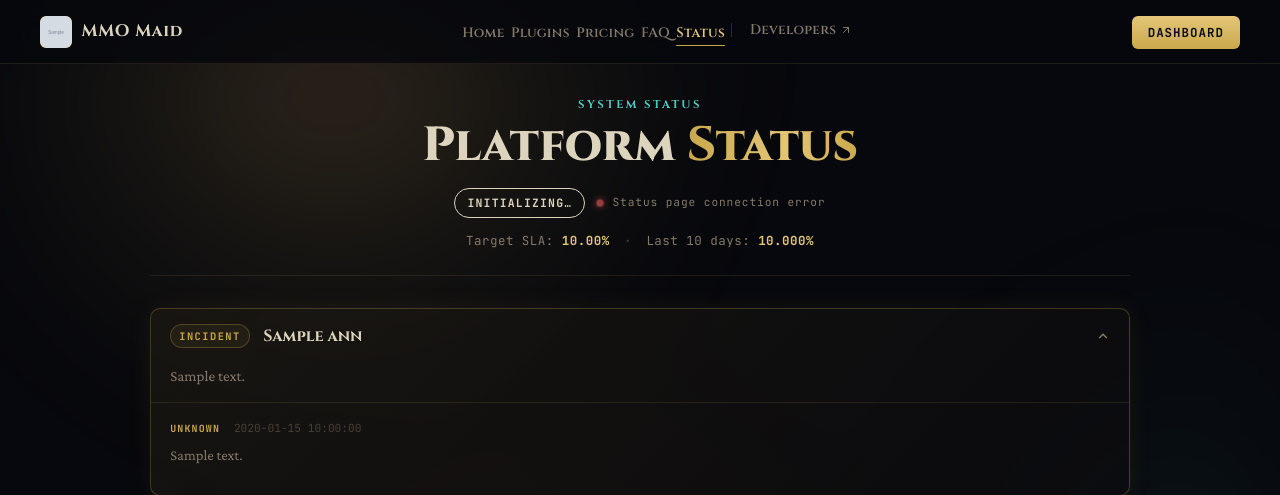
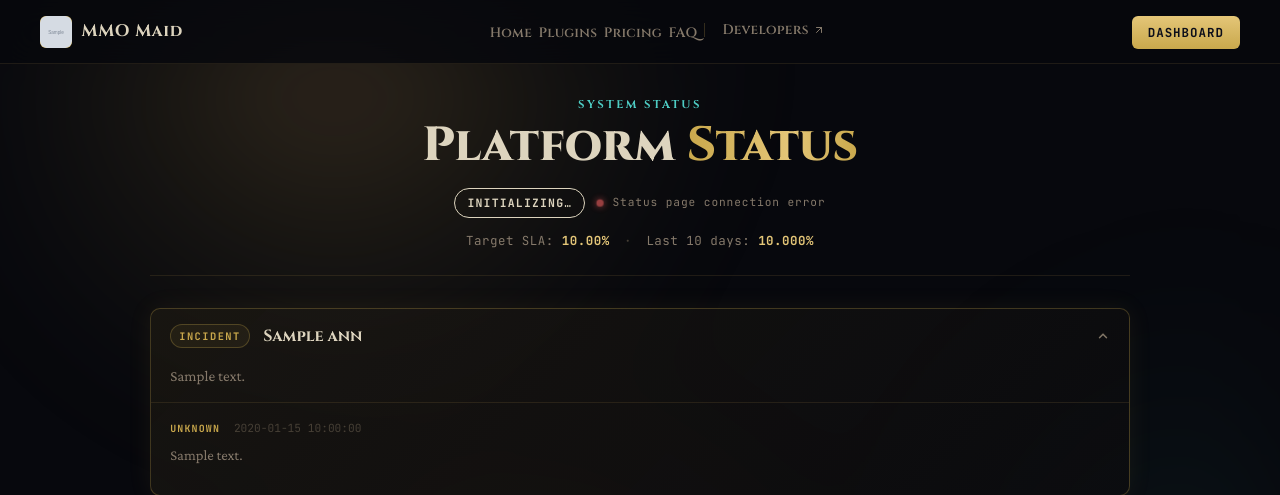
Before and after one commit to NotUSeee/aifaq, a Python web app: template src/status_service/templates/status.html in a window 1280 px wide. Shown: the top 495 px of the page. Run offline with Jinja, Linux system fonts and the light colour scheme; the template is opened without the code that fills it: most values are stand-ins (such as "Sample title", 1, 10 or a date in 2020); grey boxes marked "Sample" are stand-in pictures; some libraries are stand-ins or nearby versions.

Commit message:
status: remove "Status" link from nav
Mirror the landing page's nav structure — Status lives in the footer
on every page, not the top nav. The page is the status page; a link
back to itself in the nav is redundant.

Side effect: no nav link is `.active` anymore, so the gold underline
indicator stays hidden (the JS bails when no active anchor is found).

Co-Authored-By: Claude Opus 4.7 (1M context) <noreply@anthropic.com>

```diff
--- a/src/status_service/templates/status.html
+++ b/src/status_service/templates/status.html
@@ -20,7 +20,6 @@
     <li><a href="https://mmomaid.cloud/#plugins"  role="tab" aria-selected="false">Plugins</a></li>
     <li><a href="https://mmomaid.cloud/#pricing"  role="tab" aria-selected="false">Pricing</a></li>
     <li><a href="https://mmomaid.cloud/#faq"      role="tab" aria-selected="false">FAQ</a></li>
-    <li><a href="/" class="active"                role="tab" aria-selected="true">Status</a></li>
     <li><a href="https://mmomaid.cloud/dev" class="nav-external">
       Developers
       <svg class="nav-external-icon" width="12" height="12" viewBox="0 0 24 24" fill="none" stroke="currentColor" stroke-width="2" stroke-linecap="round" stroke-linejoin="round" aria-hidden="true">
```
